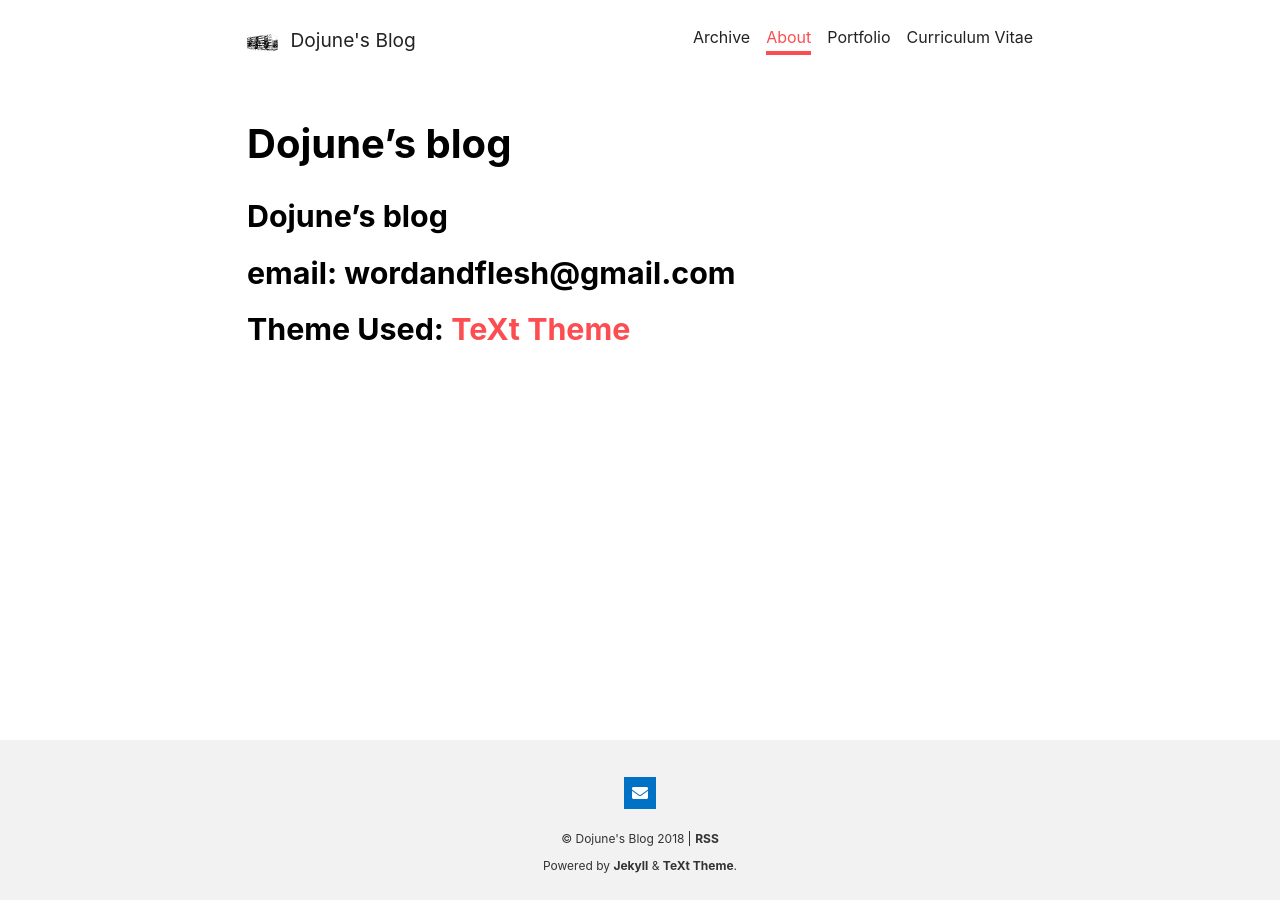
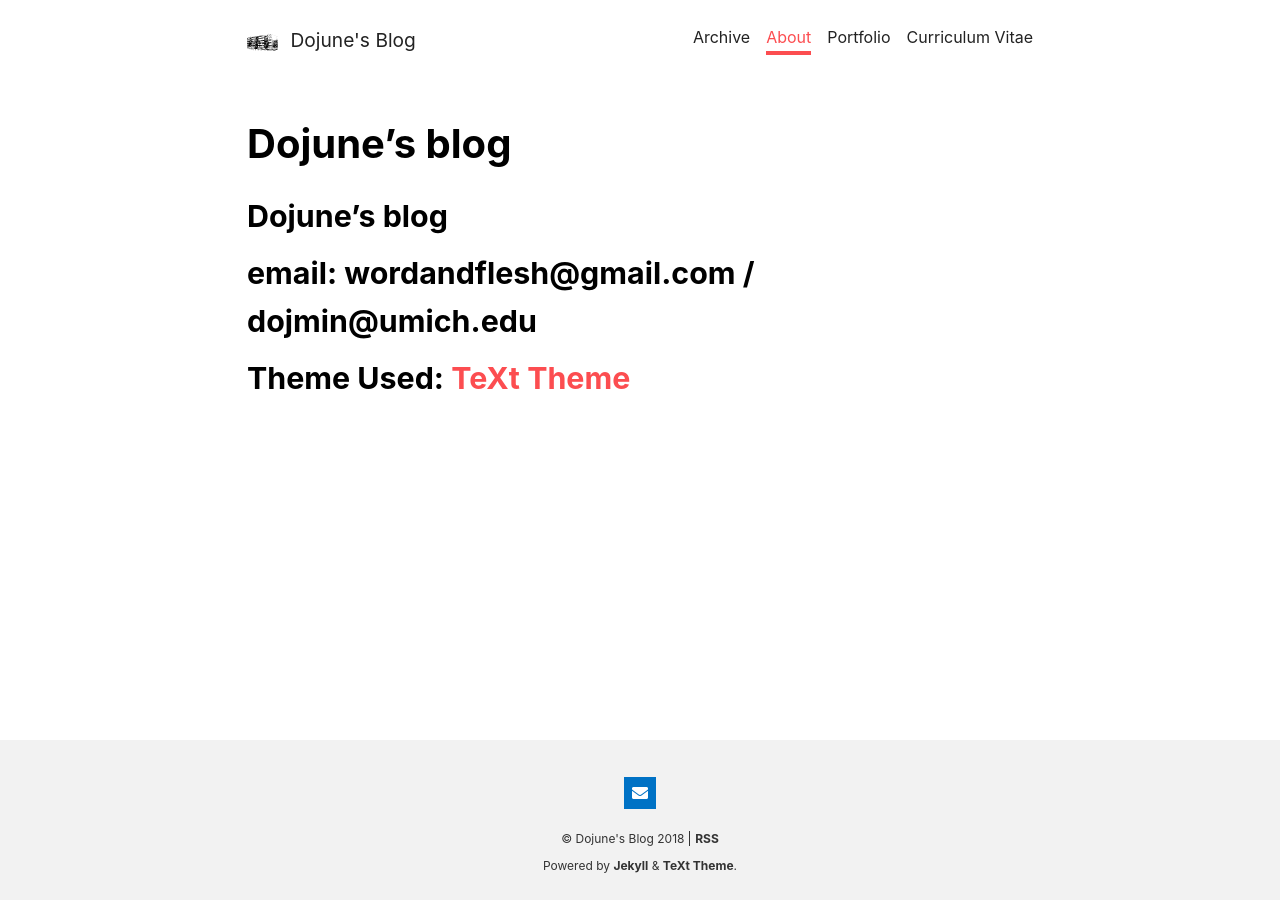
Before and after one commit to mindojune/oldmindojune.github.io, a Jekyll site: the page built from about.md, in a window 1280 px wide. Built offline with Jekyll 4.4.1, drawn with Linux system fonts in a browser that asks for light colours; nearby versions of some CDN libraries; our own code applies the rules of GitHub Pages for plain Markdown files.

Commit message:
Update about.md

```diff
--- a/about.md
+++ b/about.md
@@ -2,6 +2,6 @@
 
 ## Dojune's blog
 
-## email: wordandflesh@gmail.com
+## email: wordandflesh@gmail.com / dojmin@umich.edu
 
 ## Theme Used: [TeXt Theme](https://github.com/kitian616/jekyll-TeXt-theme)
```
